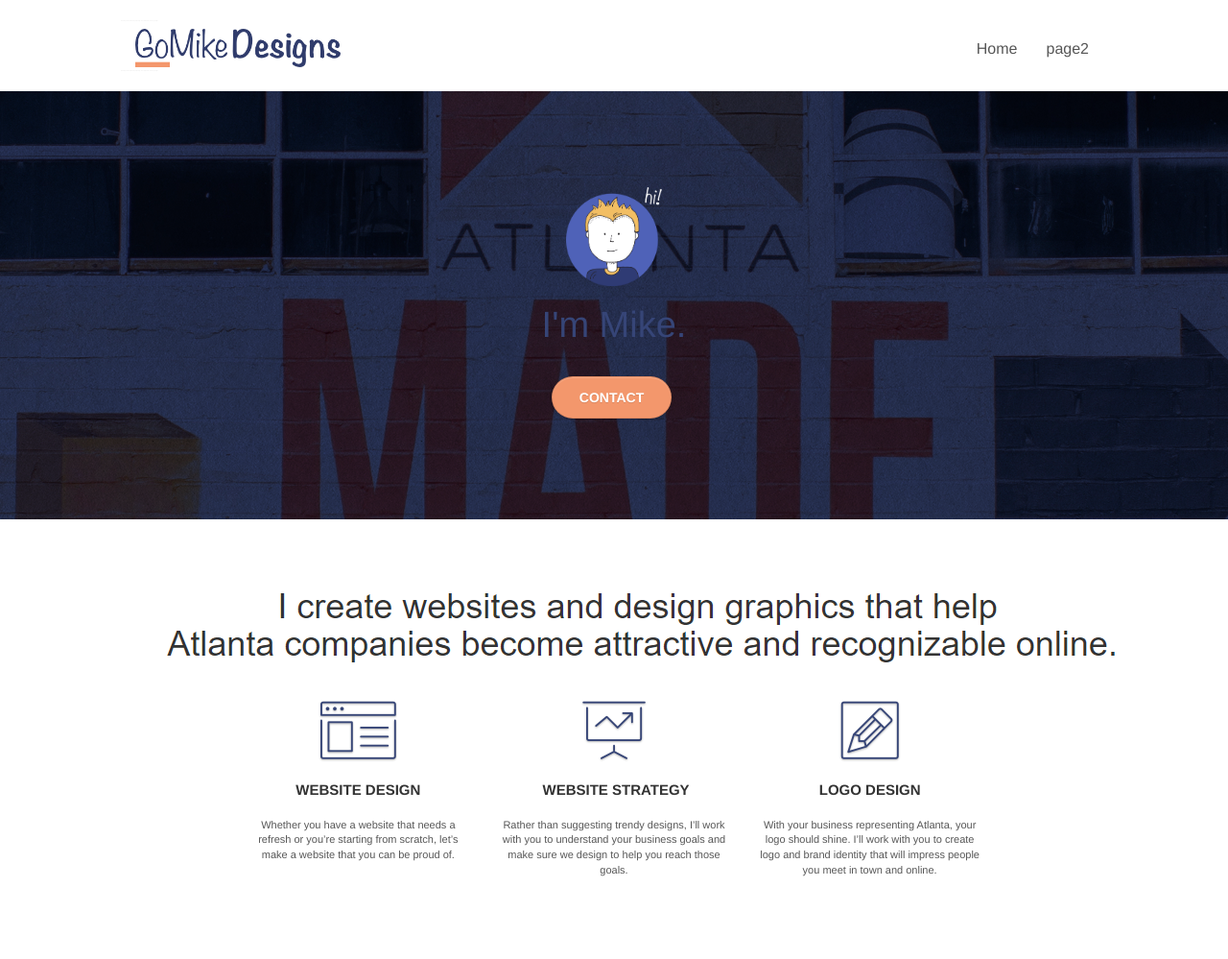
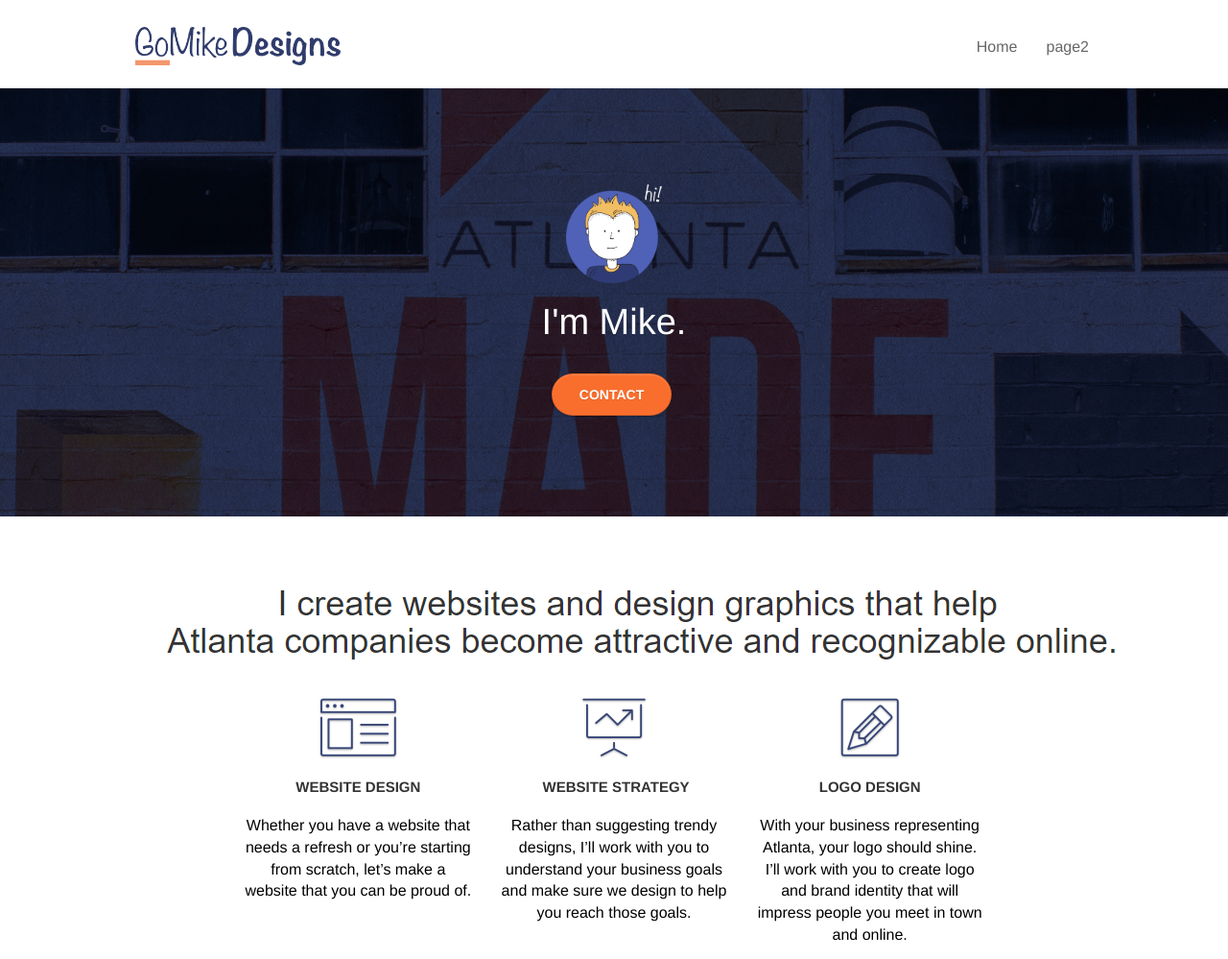
Before and after one commit to nicohung/oc-project4, a plain HTML site: page index.html in a window 1280 px wide. Shown: the top 999 px of the page at 96% size. Drawn offline with Linux system fonts and the light colour scheme.

Commit message:
Fixed text contrast, removed hidden SEO text
ADA score 77 > 84

```diff
--- a/index.html
+++ b/index.html
@@ -36,10 +36,7 @@
 	<div class="container bloc-sm">
 		<nav class="navbar row">
 			<div class="navbar-header">
-					<div class="keywords" style="color:#cccccc;font-size:1px;">web agency atlanta, web strategy, web design, logo, website, web, internet, logo design</div>
 				<a class="navbar-brand" href="index.html"><img src="img/atlanta%20web%20design%20logo.png" alt="logo, seo, google, website, internet, web design, design agency" height="40" /></a>
-					<div class="keywords" style="color:#cccccc;font-size:1px;">web agency atlanta, web strategy, web design, logo, website, web, internet, logo design</div>
-
 				<button id="nav-toggle" type="button" class="ui-navbar-toggle navbar-toggle" data-toggle="collapse" data-target=".navbar-1">
 					<span class="sr-only">Toggle navigation</span><span class="icon-bar"></span><span class="icon-bar"></span><span class="icon-bar"></span>
 				</button>
@@ -246,8 +243,6 @@
 						</div>
 					</div>
 
-					<div class="keywords" style="color:#364577;">web agency atlanta, web strategy, web design, logo, website, web, internet, logo design</div>
-
 				</div>
 					<div class="row">
 					<div class="col-sm-4">
--- a/style.css
+++ b/style.css
@@ -100,11 +100,15 @@ a:hover {
 }
 
 .d-bloc {
-    color: rgba(255, 255, 255, .7);
+    color: #FFFFFF;
 }
 
 .d-bloc button:hover {
-    color: rgba(255, 255, 255, .9);
+    color: #FFFFFF;
+}
+
+#bloc-8 li a {
+    color: #FFFFFF;
 }
 
 .d-bloc .icon-round,
@@ -284,7 +288,7 @@ a:hover {
 }
 
 #bloc-2-services p {
-    font-size: 11px;
+    font-size: 16px;
 }
 
 .navbar {
@@ -651,7 +655,7 @@ label,
 a {
     font-family: "helvetica";
     font-weight: 400;
-    color: #575757!important;
+    color: #000000;
 }
 
 .container {
@@ -677,7 +681,7 @@ a {
 }
 
 p {
-    font-size: 12px;
+    font-size: 16px;
 }
 
 .tight-width-whitespace {
@@ -781,16 +785,16 @@ h4 {
 }
 
 .tc-white {
-    color: #364577!important;
+    color: #ffffff!important;
 }
 
 .btn-atomic-tangerine {
-    background: #F3976C;
+    background: #f96e2d;
     color: #FFFFFF!important;
 }
 
 .btn-atomic-tangerine:hover {
-    background: #c27956!important;
+    background: #ff5100!important;
     color: #FFFFFF!important;
 }
 
```
Also changed, not shown: 1 other file.
